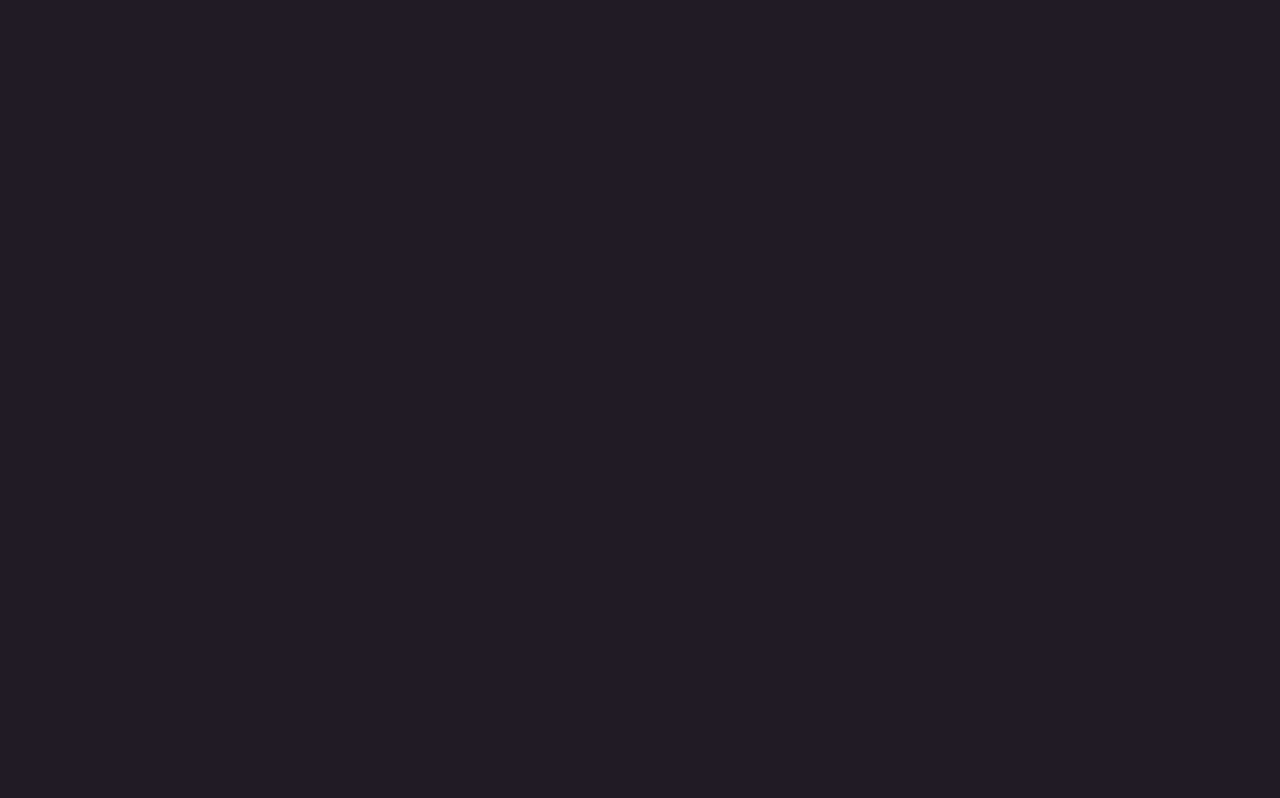
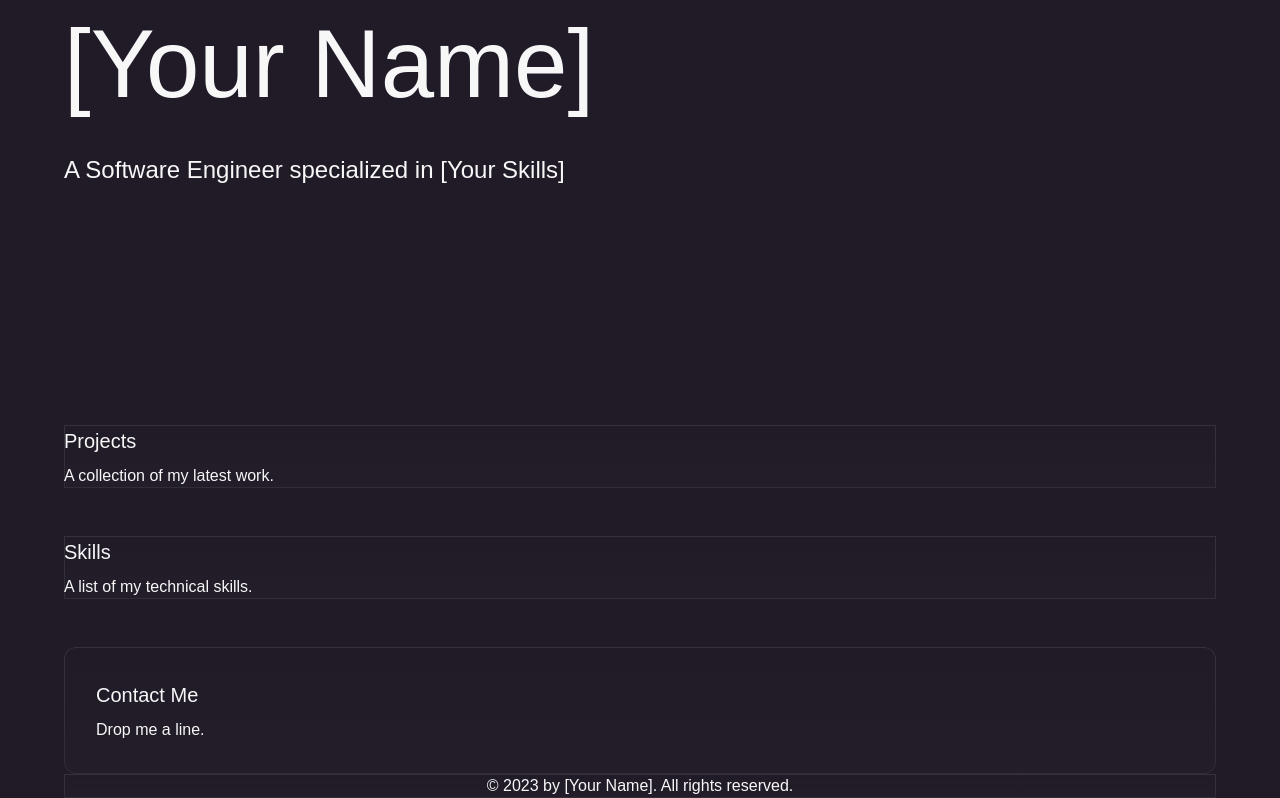
Before and after one commit to FadiBadarni/portfolio, a React (Create React App) app: page / in a window 1280 px wide. Shown: the part 407-1205 px from the top of the page. Before the commit the page ends 800 px from the top, so only its background shows below. Built offline with nearby package versions, Linux system fonts and the light colour scheme.

Commit message:
Added emorphed box styled component

```diff
--- /dev/null
+++ b/src/components/Contact.jsx
@@ -0,0 +1,21 @@
+import React from "react";
+import { Typography } from "@mui/material";
+import { EmorphedBox } from "./EmorphedBox";
+
+const Contact = () => {
+  return (
+    <EmorphedBox
+      sx={{
+        padding: 4,
+        borderRadius: 3,
+      }}
+    >
+      <Typography variant="h6" gutterBottom>
+        Contact Me
+      </Typography>
+      <Typography variant="body1">Drop me a line.</Typography>
+    </EmorphedBox>
+  );
+};
+
+export default Contact;
--- /dev/null
+++ b/src/components/EmorphedBox.jsx
@@ -0,0 +1,30 @@
+import styled from "@emotion/styled";
+import { Box } from "@mui/material";
+
+export const EmorphedBox = styled(Box)`
+  position: relative;
+  background: linear-gradient(
+    rgba(255, 255, 255, 0) 0%,
+    rgba(255, 255, 255, 0.01) 100%
+  );
+
+  &::before {
+    content: "";
+    position: absolute;
+    top: 0;
+    left: 0;
+    right: 0;
+    bottom: 0;
+    border-radius: inherit;
+    padding: 1px;
+    background: linear-gradient(
+      rgba(255, 255, 255, 0.1),
+      rgba(255, 255, 255, 0.07)
+    );
+    -webkit-mask: linear-gradient(black, black) content-box,
+      linear-gradient(black, black);
+    -webkit-mask-composite: xor;
+    pointer-events: none;
+    user-select: none;
+  }
+`;
--- /dev/null
+++ b/src/components/Footer.jsx
@@ -0,0 +1,15 @@
+import React from "react";
+import { Typography } from "@mui/material";
+import { EmorphedBox } from "./EmorphedBox";
+
+const Footer = () => {
+  return (
+    <EmorphedBox>
+      <Typography variant="body1" align="center">
+        © 2023 by [Your Name]. All rights reserved.
+      </Typography>
+    </EmorphedBox>
+  );
+};
+
+export default Footer;
--- a/src/components/Home.jsx
+++ b/src/components/Home.jsx
@@ -1,7 +1,62 @@
 import React from "react";
+import { Container, Typography, Grid } from "@mui/material";
+import { motion } from "framer-motion";
+import Projects from "./Projects";
+import Skills from "./Skills";
+import Contact from "./Contact";
+import Footer from "./Footer";
 
 const Home = () => {
-  return <div>Home</div>;
+  const textMotionVariant = {
+    hidden: { opacity: 0, y: -50 },
+    visible: { opacity: 1, y: 0, transition: { delay: 0.2, duration: 0.8 } },
+  };
+
+  return (
+    <Container>
+      {/* Hero Section */}
+      <Grid
+        container
+        spacing={4}
+        sx={{ minHeight: "100vh", alignItems: "center" }}
+      >
+        <Grid item xs={12} sm={6}>
+          <motion.div
+            initial="hidden"
+            animate="visible"
+            variants={textMotionVariant}
+          >
+            <Typography variant="h1" gutterBottom>
+              Hello, I'm [Your Name]
+            </Typography>
+            <Typography variant="h5">
+              A Software Engineer specialized in [Your Skills]
+            </Typography>
+          </motion.div>
+        </Grid>
+      </Grid>
+
+      {/* Main Content */}
+      <Grid container spacing={6}>
+        <Grid item xs={12}>
+          <Projects />
+        </Grid>
+        <Grid item xs={12}>
+          <Skills />
+        </Grid>
+        <Grid item xs={12}>
+          <Contact />
+        </Grid>
+      </Grid>
+
+      {/* Footer */}
+      <Grid container spacing={4}>
+        <Grid item xs={12}>
+          <Footer />
+        </Grid>
+      </Grid>
+    </Container>
+  );
 };
 
 export default Home;
--- /dev/null
+++ b/src/components/Projects.jsx
@@ -0,0 +1,16 @@
+import React from "react";
+import { Typography } from "@mui/material";
+import { EmorphedBox } from "./EmorphedBox";
+
+const Projects = () => {
+  return (
+    <EmorphedBox>
+      <Typography variant="h6" gutterBottom>
+        Projects
+      </Typography>
+      <Typography variant="body1">A collection of my latest work.</Typography>
+    </EmorphedBox>
+  );
+};
+
+export default Projects;
--- /dev/null
+++ b/src/components/Skills.jsx
@@ -0,0 +1,16 @@
+import React from "react";
+import { Typography } from "@mui/material";
+import { EmorphedBox } from "./EmorphedBox";
+
+const Skills = () => {
+  return (
+    <EmorphedBox>
+      <Typography variant="h6" gutterBottom>
+        Skills
+      </Typography>
+      <Typography variant="body1">A list of my technical skills.</Typography>
+    </EmorphedBox>
+  );
+};
+
+export default Skills;
```
